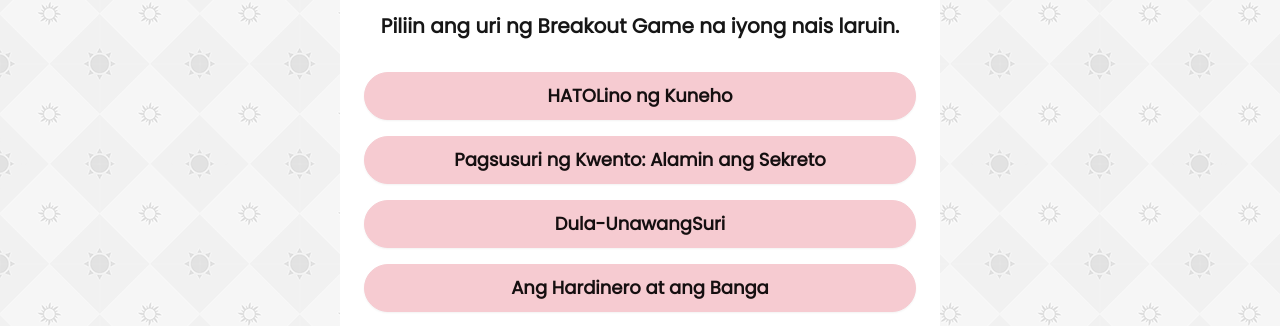
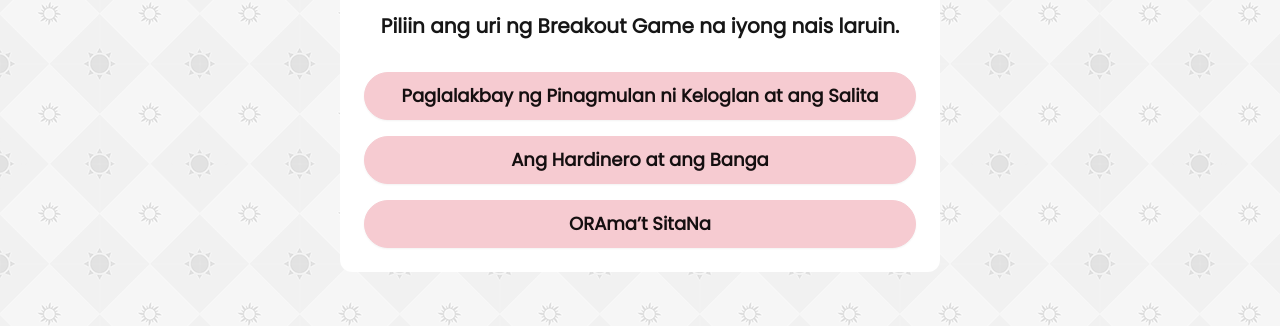
Before and after one commit to roiceee/breakout-game, a React (Vite) app: page / in a window 1280 px wide. Shown: the part 236-562 px from the top of the page. Built offline with nearby package versions, Linux system fonts and the light colour scheme.

Commit message:
Refactor SelectionPage.tsx to remove unused assets and buttons

```diff
--- a/src/SelectionPage.tsx
+++ b/src/SelectionPage.tsx
@@ -1,5 +1,3 @@
-import breakoutOne from "./assets/breakoutOne";
-import breakoutTwo from "./assets/breakoutTwo";
 import breakoutThree from "./assets/breakoutThree";
 import breakoutFour from "./assets/breakoutFour";
 import breakoutFive from "./assets/breakoutFive";
@@ -32,22 +30,6 @@
             <button
               className="btn btn-secondary text-lg"
               onClick={() => {
-                selectBreakoutGame(breakoutOne);
-              }}
-            >
-              {breakoutOne.title}
-            </button>
-            <button
-              className="btn btn-secondary text-lg"
-              onClick={() => {
-                selectBreakoutGame(breakoutTwo);
-              }}
-            >
-              {breakoutTwo.title}
-            </button>
-            <button
-              className="btn btn-secondary text-lg"
-              onClick={() => {
                 selectBreakoutGame(breakoutThree);
               }}
             >
--- a/src/assets/breakoutOne.ts
+++ /dev/null
@@ -1,103 +0,0 @@
-import { BreakoutType } from "../types/round-type";
-
-const breakoutOne: BreakoutType = {
-  title: "HATOLino ng Kuneho",
-  description:
-    "Ipagpalagay na ikaw ay isang manlalakbay. Sa paglalakad ay nakasalamuha mo ang iba't ibang uri ng hayop na may iba't ibang problema. Ang misyon mo ay tulungan ang bawat isa at mahanap ang ibig ipakahulugan ng liham ni Haring Tubino. Sa iyong paglalakbay, maaaring makasalubong mo ang mga number bonds, crossword puzzles, at picture analysis na kinakailangan mong talunin. Handa ka na ba? Simulan na natin ang paglalakbay!",
-  rounds: [
-    {
-      title: "Level 1",
-      instruction:
-        "Ang bawat titik ay may kakambal na numero. Sagutin ang mga sumusunod na ekspresyon sa sipnayan. Isulat ang titik upang makabuo ng salita.",
-      imageUrl: "/one/1.png",
-      roundType: "word",
-      answer: "PABULA",
-      hintText: "Panitikan na ang pangunahing tauhan ay mga hayop.",
-    },
-    {
-      title: "Level 2",
-      instruction:
-        "Ang tao ay hayop din naman. Parehong nakararamdaman. Nagagalit, nalulungkot, may kinakatakutan. Nilalamon ng poot, at may paninindigan. Kaya kung sakaling ikaw man ay naguguluhan. Katulad ko’y naghahanap din ng kasagutan. Bakit hindi subukan na ang unang talata’y balikan. Baka sa saknong na iyon mo matutuklasan.",
-      imageUrl: "/one/2.png",
-      roundType: "word",
-      answer: "Nakararamdam",
-      hintText: "Tingnan ng ikalawang beses at makikita mo ang kasagutan.",
-    },
-    {
-      title: "Level 3",
-      instruction:
-        "Gamit ang mga numero, tukuyin mo ang elemento. Gabay mo’y litrato. Sa akin makikilala ang bida ng istorya at maging ang lugar, sa akin mo makikita. Ano ako?",
-      imageUrl: "/one/3.png",
-      roundType: "word",
-      answer: "Simula",
-      hintText:
-        "Mata’y palawakin, letra’t numero’y busisiin upang sagot ay maangkin.",
-    },
-    {
-      title: "Level 4",
-      instruction:
-        "Itugma ang letra sa kulay ng mga tauhan na matatagpuan sa storya. Isulat ang kulay ng iyong kasagutan. Kulay lamang ang ilagay.",
-      imageUrl: "/one/4.png",
-      roundType: "word",
-      answer: "Asul, Pula, Berde, Dilaw",
-      hintText: "Tumitig sa bawat titik.",
-    },
-    {
-      title: "Level 5",
-      instruction:
-        "Suriin ang mga larawan sa ibaba. Pagsunod-sunurin ang mga larawan batay sa antas ng kanilang emosyon.",
-      imageUrl: "/one/5.png",
-      roundType: "number",
-      answer: "1324",
-      hintText: "Sa pahayag ka tumingin, huwag sa akin.",
-    },
-    {
-      title: "Level 6",
-      instruction:
-        "Magaling, nagawa mong makita ang pagkakasunod-sunod sa emosyon na ipinakita ng tigre. Ngayon naman ay nais ko sana na tulungan mo akong alamin ang kahulugan ng pagkiklino.",
-      imageUrl: "/one/6.png",
-      roundType: "word",
-      answer: "Pag-aantas sa tindi ng kahulugan ng salita",
-      hintText: "Unang letrang hinahanap ay makikita sa unang salita.",
-    },
-    {
-      title: "Level 7",
-      instruction:
-        "Ihambing ang katangian ng mga tauhan sa kuwento. Hal. Tao:: Matulungin:: Mga kawal na tutubi.",
-      imageUrl: "/one/7.png",
-      roundType: "word",
-      answer: "KATALINUHAN",
-      hintText:
-        "Kung sakaling hindi alam ang gagawin. Sundan ang linya at sa sagot ika’y dadalhin.",
-    },
-    {
-      title: "Level 8",
-      instruction:
-        "Hanapin ang limang salitang naglalarawan sa mga Pilipino batay sa kuwentong 'Nagkamali ng utos.'",
-      imageUrl: "/one/8.png",
-      roundType: "word",
-      answer: "KATANGIAN NG KANLURANING ASYA",
-      hintText: "Kapag nasimulang makita ang isa, makikita mo na rin ang iba.",
-    },
-    {
-      title: "Level 9",
-      instruction:
-        "Tukuyin ang mga hayop na makikita sa Pilipinas na makikita rin sa Asya.",
-      imageUrl: "/one/9.png",
-      roundType: "number",
-      answer: "23 1 1 22 7 1 12 9 18",
-      hintText: "Isa sa mga ito ay si Lolong!",
-    },
-    {
-      title: "Level 10",
-      instruction:
-        "Isang pagpupugay sa iyo manlalakbay! Narito ka na sa huling bahagi dala ng iyong pagpupursige. Bago ka magpatuloy sa susunod na yugto baunin mo itong liham na ipinadala sa iyo ni Haring Tutubi. Sabi niya’y ito raw ang pinakamahalagang sandatang dapat mong dalhin.",
-      imageUrl: "/one/10.png",
-      roundType: "word",
-      answer: "Pagpapasya",
-      hintText: "Sa katangiang ito magaling si Kuneho at si Haring Tubino.",
-    },
-  ],
-};
-
-export default breakoutOne;
--- a/src/assets/breakoutThree.ts
+++ b/src/assets/breakoutThree.ts
@@ -1,89 +1,88 @@
 import { BreakoutType } from "../types/round-type";
 
 const breakoutThree: BreakoutType = {
-  title: "Dula-UnawangSuri",
-  description: "Sa bawat lebel ng laro ay mayroong polybius square na kinakailangang gamitan ng pag-alam, pag-aanalisa, at pagsusuri. Basahin at unawain ang nakasaad na tanong sa laro.",
+  title: "Paglalakbay ng Pinagmulan ni Keloglan at ang Salita",
+  description: "Basahin at unawain ang nakasaad na pangungusap sa gilid at i-crack ang code upang makuha ang sagot. Maaring gumamit ng 3 hints lamang bilang magiging gabay sa pagtuklas ng sagot.",
   rounds: [
     {
       imageUrl: "/three/1.png",
-      instruction: "Si 44 51 32 54 42 24 33 ay isang batang siyam na taong gulang na lalaki na siyang pokus ng kwento. Sino si 44 51 32 54 42 24 33 at ano ang kanyang ginampanang papel sa dula?",
-      hintText: "Nagbibigay buhay ng dula.",
+      instruction: "Ito ang naging taglay na kapangyarihan ni Keloglan na kailanman ay hindi kayang maipakita ng kaniyang mga nakasalumuha.",
+      hintText: "Ugali ng isang bata kapag nakakitang may nasasaktan.",
       roundType: "word",
-      answer: "Tauhan",
+      answer: "Maawain",
       title: "Level 1"
     },
     {
       imageUrl: "/three/2.png",
-      instruction: "Ang kanyang gampanin sa dula ay hindi isang tagapanood lamang kundi siya rin ang nagsusuri sa script na isinulat. Alamin ang code at tukuyin kung sino at ano ang kanyang gampanin sa dula?",
-      hintText: "43 = S/O, V=15/51",
+      instruction: "Isa sa mga naipakita ng mga hayop ni Keloglan ay ang kaugaliang sapagkat ito ang nagpapatibay na siyang nagiging lakas ng bawat isa kapag nahaharap sa anong suliranin, pamilya man o kaibigan.",
+      hintText: "Kapag ang iyong kaibigan ay ibinahagi ang kaniyang sekreto at ang tanging magagawa mo lamang ay protektahan at huwag itong ibahagi sa iba.",
       roundType: "word",
-      answer: "Direktor",
+      answer: "Katapatan",
       title: "Level 2"
     },
     {
       imageUrl: "/three/3.png",
-      instruction: "Ito ang nagsisilbing bibliya ng isang dula na siyang naging gabay sa mga aktor.",
-      hintText: "11 = A, 31 = L",
+      instruction: "Ang mundo ay puno ng mga masasamang tao gayunpaman lahat tayo ay nakaranas nito kaya’t huwag nating gawin ito kagaya ni Keloglan na isang kalbo na hindi inaalintana ang kakayahan ng kaniyang mga kaibigan hayop.",
+      hintText: "Talamak na pangyayari sa isang tao sa kaniyang panlabas na anyo.",
       roundType: "word",
-      answer: "Iskrip",
+      answer: "Husgahan",
       title: "Level 3"
     },
     {
       imageUrl: "/three/4.png",
-      instruction: "Kawangis ng madilim na kalangitan ang nadarama ng magiting na mandirigmang naninimdim sa takbo ng kapalarang sinapit na nakatalungko sa isang sulok ng makipot na karima-rimarim na piitan.",
-      hintText: "Pinagganapan ng mga aktor sa isang dula.",
+      instruction: "Sabi nga nila ito ang pinakamainam na guro sapagkat kaya nitong makapagbago--- mabuti o masama. Kagaya ni Keloglan sa kaniyang paglalakbay at pagkakaroon ng Mahiwagang selyo, nanatili pa rin ang kaniyang kabutihan sapagkat alam niya kasi kaniya itong napagdaanan.",
+      hintText: "Kapag ika’y nasaktan sa isang pangyayari sa iyong buhay alam mo na ang gagawin sa kapag dumating ito muli.",
       roundType: "word",
-      answer: "Tanghalan",
+      answer: "Karanasan",
       title: "Level 4"
     },
     {
       imageUrl: "/three/5.png",
-      instruction: "Malayang tumawa, malungkot, magalit o iba pang ekspresyong sapagkat ang kanilang tungkulin ay sumaksi, sumuri, mangutya, at tumututok sa harap ng pagsasadula.",
-      hintText: "Ikaw at ang iyong pangkat ay hindi nagsasadula subalit kayo ay nagmamasid sa ginagawa ng ibang pangkat.",
+      instruction: "Sabi nga nila, “Bilang isang magulang, kailangan ibalik ng mga anak ang ginawang sakripisyo nila.” Subalit, yaong taon ang nakalilipas ay ‘tila nagbago na ito ngunit pinatutunayan ng mga hayop ni Keloglan na ito ang kanilang paraan upang maibalik ang kaniyang kabutihan sapagkat buhay nila ang nakataya noong sila ay nasa kapighatian.",
+      hintText: "Kalaban ng mga GenZ sa panahong ito. Iba ang obligasyon sa nagkukusang magbigay.",
       roundType: "word",
-      answer: "Manonood",
+      answer: "Utang na Loob",
       title: "Level 5"
     },
     {
       imageUrl: "/three/6.png",
-      instruction: "Temujin: “Itay ako ay masyado pang bata para sa bagay na iyan.” Sa isinaad ni Temujin na pagtutol ng paghahanap ng asawa, ano pa ang ibig ipagpakahulugan ng kanyang dayalogo?",
-      hintText: "Hindi pa handa sa anumang desisyon sa buhay.",
+      instruction: "Ang lahat ay mayroong pinagmulan, na maging ngayon pinag-aaralan ito. Kagaya lamang ng tanong “Ano ang nauna, manok o itlog?” subalit nalalaman natin ito dahil pinag-aaralan kagaya ng salita na ating ginagamit sa ating pang-araw-araw na pakikipagtalastasan.",
+      hintText: "Kasaysayn: may simula, may pagbabago, at pagwawakas sapagkat dinamiko--- nagbabago.",
       roundType: "word",
-      answer: "Hindi sigurado",
+      answer: "Etimolohiya",
       title: "Level 6"
     },
     {
       imageUrl: "/three/7.png",
-      instruction: "Temujin: “Pero darating ang panahon na tayo’y mamumuhay sa iisang bubong. Magkatuwang na aarugain ang ating mabubuting anak.” Sa isinaad ni Temujin kay Borte, ano ang ibig ipagpakahulugan ng kanyang dayalogo sa kanilang magiging buhay sa hinaharap?",
-      hintText: "Sa hirap at ginhawa, ito ang magiging buhay ng dalawa.",
+      instruction: "Humihikayat ng pagninilay sa ugnayan ng anyo ng mga salita (mga pagbabago sa panlapi, anyo ng pandiwa, at iba pa) sa iba't ibang lugar o grupo, at kung paano ito nauunawaan ng mga tagapagsalita ng wika sa kabila ng mga pagkakaibang ito.",
+      hintText: "Pagkakaiba-iba ng anyo ng mga salita sa iba't ibang rehiyon.",
       roundType: "word",
-      answer: "Buhay mag-asawa",
+      answer: "Morpolohikal",
       title: "Level 7"
     },
     {
       imageUrl: "/three/8.png",
-      instruction: "Yesugeii: “Ganung desidido ka na, sino ba ako para di-sumang-ayon sa iyong kagustuhan. Ang iyong buhay naman ang nakataya rito.”",
-      hintText: "Isang gawi na handa mong talikuran para sa ikabubuti ng lahat.",
+      instruction: "Ang ating buhay ay bahagi ng kasaysayan kagaya ng salitang “manggagawa”. Hindi naman ito nabuo na parang mahika na bigla na lamang lumitaw. Kaya ang mga “manggagawa” ay kilala sa kanilang mga obrang hinulma. Gayunpaman, nagbago na ang tawag sa kanila ngayon sa kasalukuyan.",
+      hintText: "Lugar sa Davao na hindi mo alam kung saan ang papasok at palabas.",
       roundType: "word",
-      answer: "Sakripisyo",
+      answer: "Obrero",
       title: "Level 8"
     },
     {
       imageUrl: "/three/9.png",
-      instruction: "Bakit mahalaga na mayroong mga elemento ang isang dula?",
+      instruction: "Natural na mangyayari ang isang bagay sa ating buhay kung ang ginawa ay kabutihan din. Ayon nga sa isang kasabihan, “What goes around, comes around” kagaya ni Keloglan at kaniyang mga kaibigang hayop laban sa matandang kumuha ng mahiwagang selyo.",
       roundType: "word",
-      answer: "Sa pamamagitan ng mga elemento ng dula ay mas naipakikilala ang kanilang gampanin sa kwento",
+      answer: "Ang kabutihang ginawa ay maibabalik ito sa hindi inaasahang pagkakataon",
       title: "Level 9"
     },
     {
       imageUrl: "/three/10.png",
-      instruction: "Patunayan kung ano ang temang kultural ang nakapaloob sa dulang Munting Pagsinta?",
+      instruction: "Naipakita ni Keloglan ang kahalagahan ng kabutihang asal kahit na magkaiba man ang pinagmulan niya at ang kaniyang kwento. Kaya bilang isang mag-aaral, mainam na maipakita ito kahit na magkaiba man ang kinagisnang kultura.",
       roundType: "word",
-      answer: "Pagpapanatili ng konserbatibong kultura sa pagpapakasal at pag-aanak",
+      answer: "Pag-unawa at pagpapahalaga sa mga akdang pampanitikang ng Kanlurang Asya",
       title: "Level 10"
     }
   ]
 };
 
-
 export default breakoutThree;
--- a/src/assets/breakoutTwo.ts
+++ /dev/null
@@ -1,99 +0,0 @@
-import { BreakoutType } from "../types/round-type";
-
-const breakoutTwo: BreakoutType = {
-  title: "Pagsusuri ng Kwento: Alamin ang Sekreto",
-  description:
-    "Sa bawat lebel ng laro ay mayroong mga lohikal na laro na nagbibigay kaalaman hinggil sa binasang kwentong 'Niyebeng Itim'.",
-  rounds: [
-    {
-      imageUrl: "/two/1.png", // replace with the correct image URL
-      instruction:
-        "Nang bumalik siya para kunin ang litrato, mas kabado siya kaysa nang kunin ang kanyang ina sa crematorium...",
-      hintText:
-        "Lahat ng mga sinusunog kapag natumpok ay ganito ang magiging kinalabasan ng gamit.",
-      roundType: "word",
-      answer: "Abo",
-      title: "Level 1",
-    },
-    {
-      imageUrl: "/two/2.png",
-      instruction:
-        "Napuno ng kulay berde sa kaniyang tindahan — isang bunton ng walong kulay-olibang kasuotang pang-army...",
-      hintText: "Mas makatipid kung bultuhan kung bumili.",
-      roundType: "word",
-      answer: "Pakyawan",
-      title: "Level 2",
-    },
-    {
-      imageUrl: "/two/3.png",
-      instruction:
-        "Isang stereo ang bumubuga ng awit, iyong tunog na di-maintindihan...",
-      hintText: "Nakaraang tawag sa Beijing.",
-      roundType: "word",
-      answer: "Peking opera",
-      title: "Level 3",
-    },
-    {
-      imageUrl: "/two/4.png",
-      instruction: "Tamang-tama. Hindi ka magsisisi...",
-      hintText: "Ikaapat na letra ay letrang 'i'.",
-      roundType: "word",
-      answer: "Kariton",
-      title: "Level 4",
-    },
-    {
-      imageUrl: "/two/5.png",
-      instruction:
-        "Sa umpisa, panaka-naka ang mga paputok, ngunit dumalas ang ingay...",
-      hintText: "Pagtataboy ng malas, pagpapalapit ng swerte.",
-      roundType: "word",
-      answer: "New Year",
-      title: "Level 5",
-    },
-    {
-      imageUrl: "/two/6.png",
-      instruction: "Isang simbolo ng pagpapakita ng paggalang sa kapwa...",
-      hintText: "Kabahagi ng pagmamano.",
-      roundType: "word",
-      answer: "Pagyuko",
-      title: "Level 6",
-    },
-    {
-      imageUrl: "/two/7.png",
-      instruction:
-        "Hindi naaprobahan ang kaniyang aplikasyon para sa lisensiya...",
-      hintText: "Maaring pang-propesyonal o hindi.",
-      roundType: "word",
-      answer: "Pagtitinda",
-      title: "Level 7",
-    },
-    {
-      imageUrl: "/two/8.png",
-      instruction: "Sa sumunod na araw, nakabenta siya ng muffler...",
-      hintText:
-        "Isa sa mga sekreto ng mga Tsino upang mas lumago ang pangkabuhayan.",
-      roundType: "word",
-      answer: "Pagtitimpi",
-      title: "Level 8",
-    },
-    {
-      imageUrl: "/two/9.png",
-      instruction:
-        "Nakasaad sa kwentong Niyebeng Itim ang mga gawi, simbolo...",
-      roundType: "word",
-      answer:
-        "Ang buhay at karanasan ni Li Huiquan sa kaniyang pamumuhay sa Tsina",
-      title: "Level 9",
-    },
-    {
-      imageUrl: "/two/10.png",
-      instruction:
-        "Ano ang pokus ng Niyebeng Itim upang ipakilala ang natatanging pagkakilanlan...",
-      roundType: "word",
-      answer: "Kaugalian, tradisyon, kultura ng Tsina",
-      title: "Level 10",
-    },
-  ],
-};
-
-export default breakoutTwo;
```
